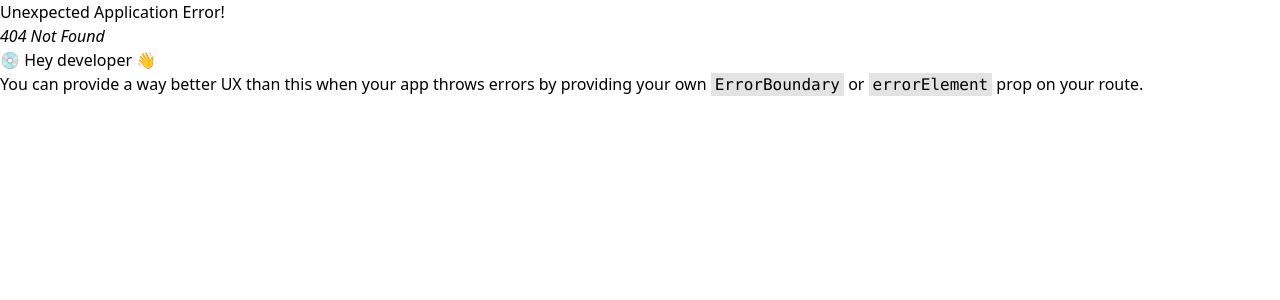
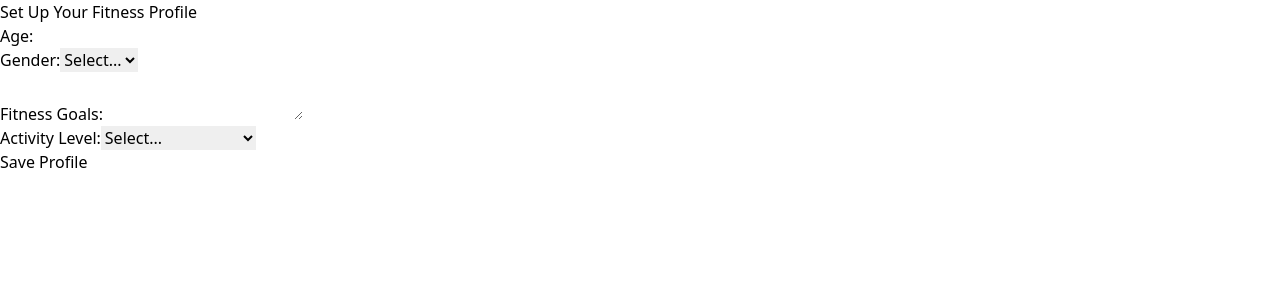
Before and after one commit to Enstorm5/Fitness, a React (Vite) app: page /fitness-profile in a window 1280 px wide. Before the commit this address had no page. Shown: the top 300 px of the page. Built offline with nearby package versions, Linux system fonts and the light colour scheme.

Commit message:
"SetupFitnessProfile"

```diff
--- a/src/components/HeaderContent/NavBar.jsx
+++ b/src/components/HeaderContent/NavBar.jsx
@@ -54,6 +54,9 @@ function NavBar() {
         <div className="px-4 py-2 rounded-lg hover:bg-green-600 transition duration-300">
           <MenuItems linkname="Payment" url="/payment" />
         </div>
+        <div className="px-4 py-2 rounded-lg hover:bg-green-600 transition duration-300">
+          <MenuItems linkname="Fitness Profile" url="/fitness-profile" />
+        </div>
       </div>
     </nav>
   );
--- a/src/main.jsx
+++ b/src/main.jsx
@@ -9,6 +9,7 @@ import SelectTrainer from './pages/SelectTrainer.jsx';
 import BookingCalendar from './pages/BookingCalendar.jsx';
 import DeleteAccount from './pages/DeleteAccount.jsx';
 import Payment from './pages/Payment.jsx';
+import FitnessProfile from './pages/FitnessProfile.jsx';
 
 import './index.css'
 import {
@@ -53,6 +54,10 @@ const router = createBrowserRouter([
     path: "/payment",
     element: <Payment />,
   },
+  {
+    path: "/fitness-profile",
+    element: <FitnessProfile />,
+  },
 
 
 ]);
--- /dev/null
+++ b/src/pages/FitnessProfile.jsx
@@ -0,0 +1,63 @@
+import React, { useState } from 'react';
+
+const FitnessProfile = () => {
+  const [age, setAge] = useState('');
+  const [gender, setGender] = useState('');
+  const [goals, setGoals] = useState('');
+  const [activityLevel, setActivityLevel] = useState('');
+
+  const handleSubmit = (e) => {
+    e.preventDefault();
+    console.log('Fitness Profile:', { age, gender, goals, activityLevel });
+    // Here you would typically send this data to a backend API
+  };
+
+  return (
+    <div>
+      <h1>Set Up Your Fitness Profile</h1>
+      <form onSubmit={handleSubmit}>
+        <div>
+          <label htmlFor="age">Age:</label>
+          <input
+            type="number"
+            id="age"
+            value={age}
+            onChange={(e) => setAge(e.target.value)}
+            required
+          />
+        </div>
+        <div>
+          <label htmlFor="gender">Gender:</label>
+          <select id="gender" value={gender} onChange={(e) => setGender(e.target.value)} required>
+            <option value="">Select...</option>
+            <option value="male">Male</option>
+            <option value="female">Female</option>
+            <option value="other">Other</option>
+          </select>
+        </div>
+        <div>
+          <label htmlFor="goals">Fitness Goals:</label>
+          <textarea
+            id="goals"
+            value={goals}
+            onChange={(e) => setGoals(e.target.value)}
+            required
+          ></textarea>
+        </div>
+        <div>
+          <label htmlFor="activityLevel">Activity Level:</label>
+          <select id="activityLevel" value={activityLevel} onChange={(e) => setActivityLevel(e.target.value)} required>
+            <option value="">Select...</option>
+            <option value="sedentary">Sedentary</option>
+            <option value="light">Lightly Active</option>
+            <option value="moderate">Moderately Active</option>
+            <option value="very">Very Active</option>
+          </select>
+        </div>
+        <button type="submit">Save Profile</button>
+      </form>
+    </div>
+  );
+};
+
+export default FitnessProfile;
```
